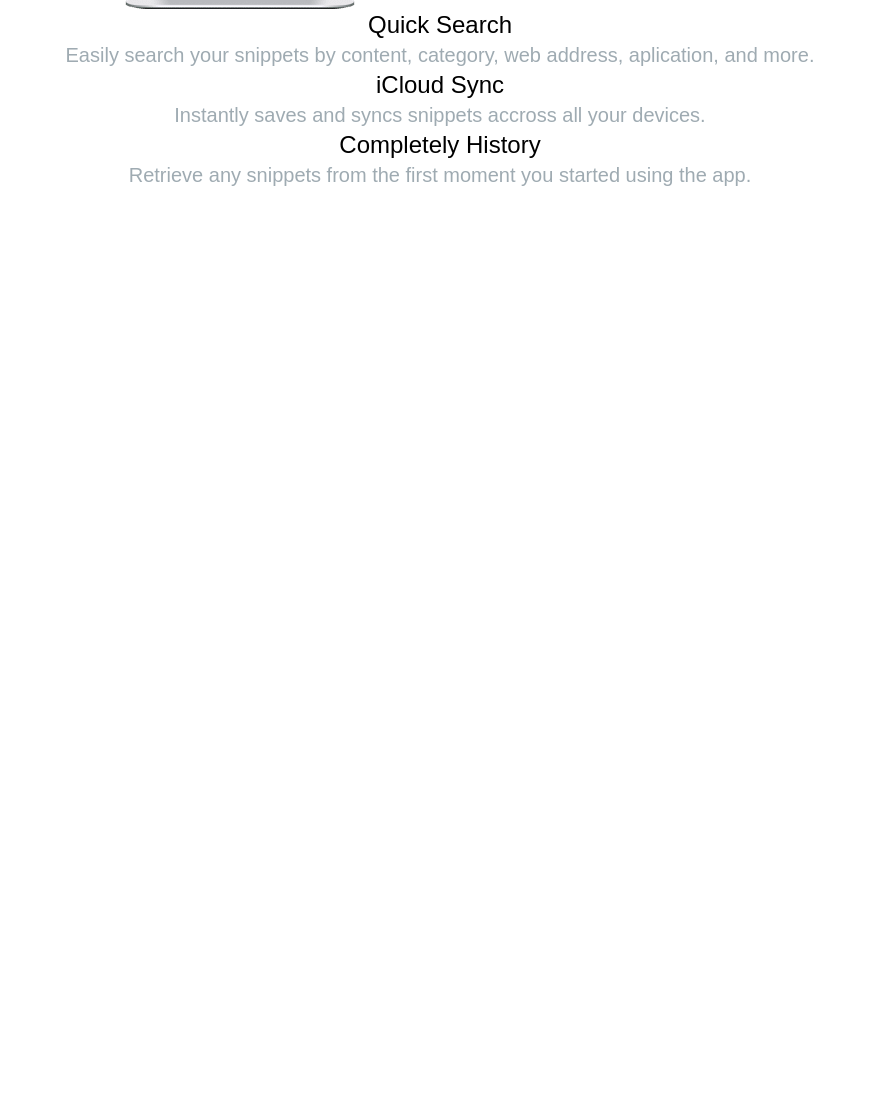
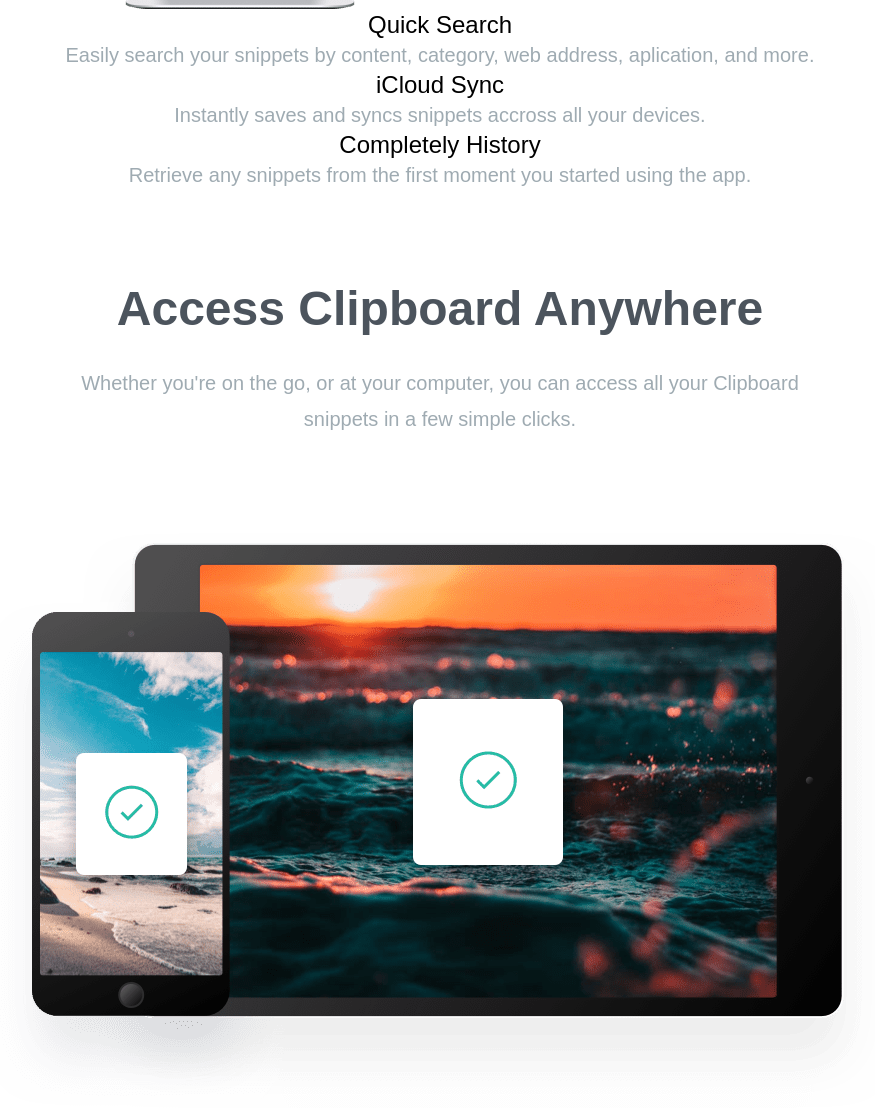
Before and after one commit to kongyutay/tailwind-clipboard-website, a website: page index.html in a window 1280 px wide. Shown: the part 1568-2679 px from the top of the page, without its empty margins (200-1075 px from the left). Before the commit the page ends 1853 px from the top, so only its background shows below. Drawn offline with Linux system fonts and the light colour scheme; a web font is replaced by a local one.

Commit message:
access anywhere section

```diff
--- a/index.html
+++ b/index.html
@@ -104,6 +104,18 @@
     </section>
 
     <!-- Access Anywhere Section -->
-    <section id="access"></section>
+    <section id="access">
+      <div class="section-container my-20">
+        <h3>Access Clipboard Anywhere</h3>
+        <p
+          class="max-w-3xl mx-auto mb-24 text-xl leading-9 text-center text-grayishBlue"
+        >
+          Whether you're on the go, or at your computer, you can access all your
+          Clipboard snippets in a few simple clicks.
+        </p>
+
+        <img src="images/image-devices.png" alt="" class="mx-auto" />
+      </div>
+    </section>
   </body>
 </html>
```
